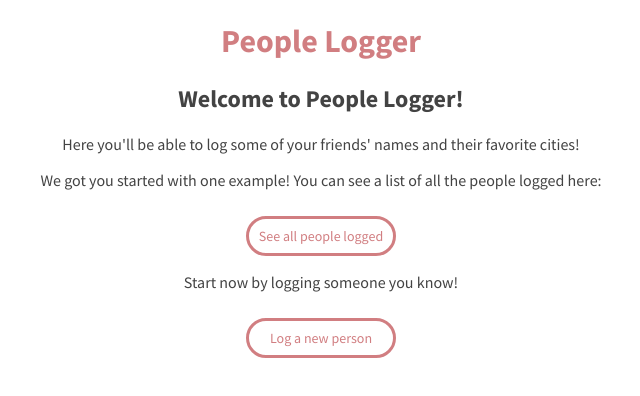
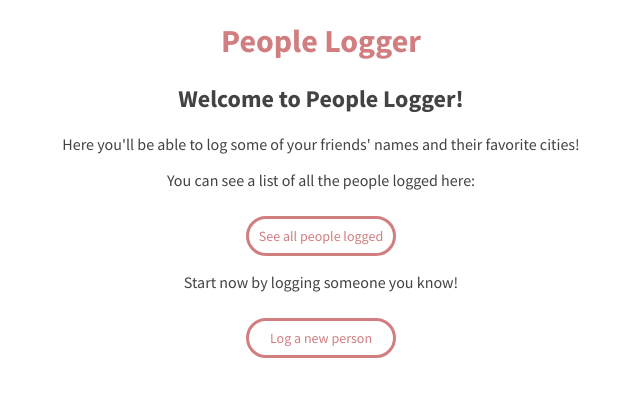
Before and after one commit to pattysc/people-logger, a React (Create React App) app: page / in a window 1280 px wide. Shown: the top 396 px of the page, without its empty margins (319-959 px from the left). Built offline with nearby package versions, Linux system fonts and the light colour scheme.

Commit message:
log someone if no one is logged message

```diff
--- a/src/components/PeopleIndex.js
+++ b/src/components/PeopleIndex.js
@@ -24,6 +24,7 @@ class PeopleIndex extends Component {
         <h2> These are your logged friends </h2>
         <p>To see more info about them, or edit their info, click on their name!</p>
         <div className="index">
+          {this.state.people.length === 0 ? `No people logged yet :( Log the first person!` : ''}
           {this.state.people.map( (person) => <Link to={`/people/${person.rowid}`}>{person.name}<br/></Link> )}
         </div>
         <Link to='/people/new'><button>Log a new person</button></Link>
--- a/src/components/Welcome.js
+++ b/src/components/Welcome.js
@@ -9,7 +9,7 @@ class Welcome extends Component {
 
         <p> Here you'll be able to log some of your friends' names and their favorite cities!</p>
 
-        <p>We got you started with one example! You can see a list of all the people logged here: </p>
+        <p>You can see a list of all the people logged here: </p>
         <Link to='/people'><button id="button">See all people logged</button></Link>
 
         <p> Start now by logging someone you know! </p>
```
